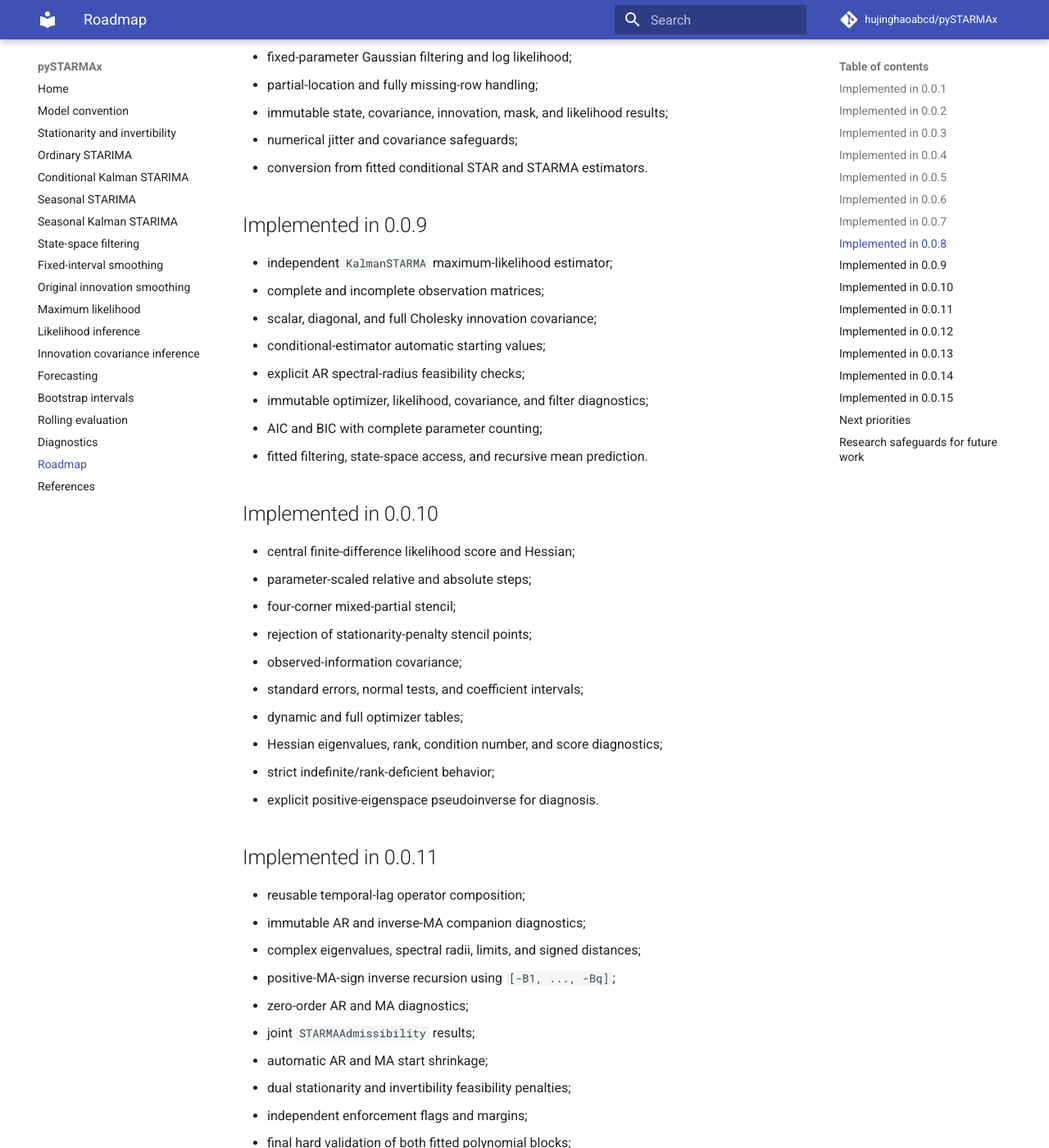
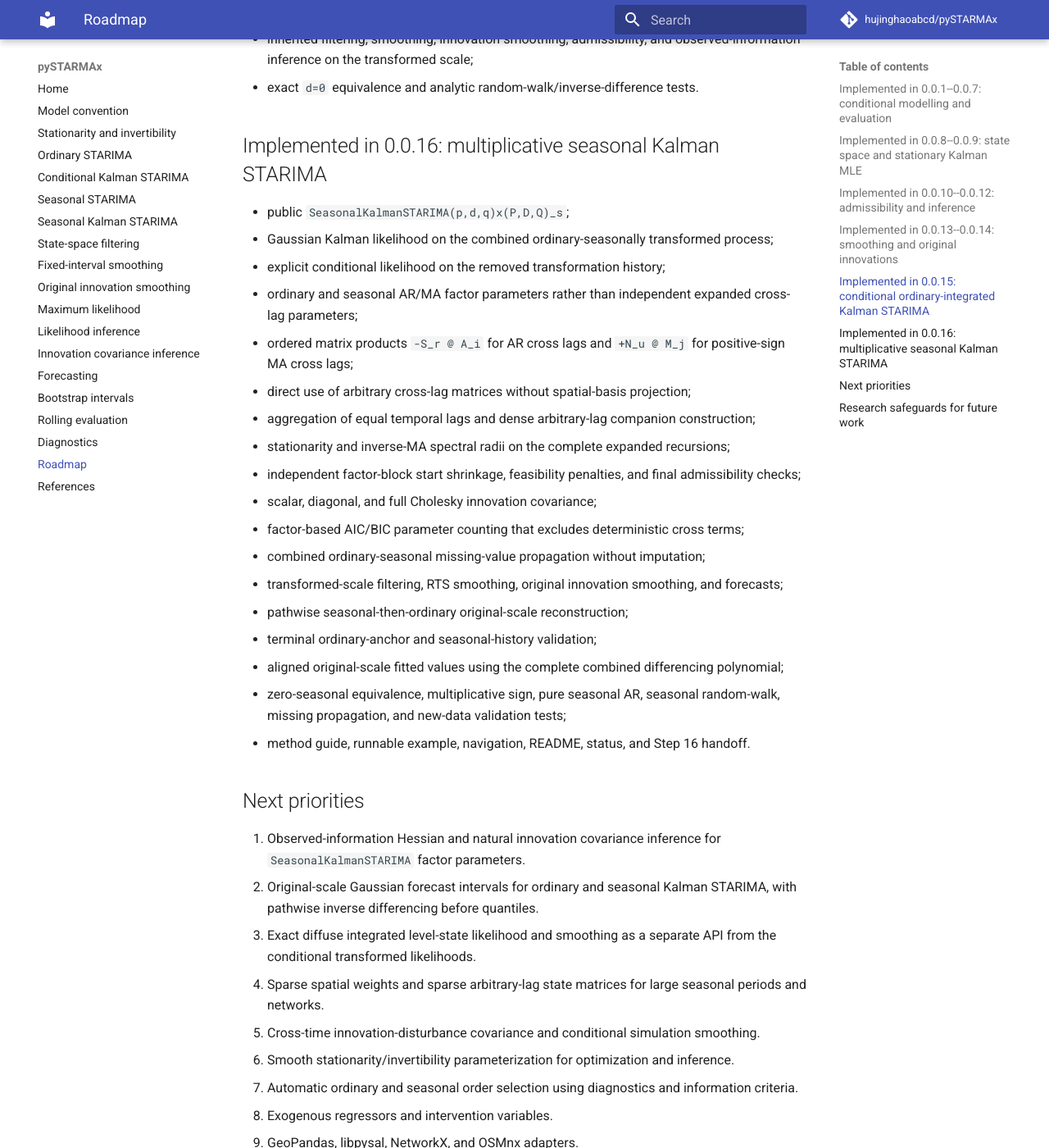
Before and after one commit to hujinghaoabcd/pySTARMAx, an MkDocs documentation site: the page built from docs/roadmap.md, in a window 1280 px wide and 1400 px high, scrolled down 2501 px. Shown: the whole window at 82% size. Built offline with MkDocs 1.6.1 and Material for MkDocs 9.7.7, drawn with Linux system fonts in a browser that asks for light colours; comment, search, counter and statistics services are not loaded; some of the changed text lies outside the part shown.

Commit message:
Record version 0.0.16 seasonal Kalman STARIMA

```diff
--- a/docs/roadmap.md
+++ b/docs/roadmap.md
@@ -1,241 +1,156 @@
 # Roadmap
 
-## Implemented in 0.0.1
+## Implemented in 0.0.1--0.0.7: conditional modelling and evaluation
 
-- immutable spatial-weight collections;
-- higher-order lattice and contiguity construction;
-- STAR ordinary least squares;
-- STARMA iterative conditional least squares;
-- recursive forecasts and deterministic simulation;
-- STACF, regression diagnostic, residual portmanteau test;
-- typed results, tests, documentation, and CI.
+- immutable spatial-weight collections and higher-order constructors;
+- STAR ordinary least squares and STARMA iterative conditional least squares;
+- classical STACF, nested Yule--Walker STPACF, regression analogues, and
+  residual portmanteau tests;
+- arbitrary ordinary and seasonal differencing with reversible terminal states;
+- conditional `STARIMA(p,d,q)` and multiplicative
+  `(p,d,q)x(P,D,Q)_s` estimation;
+- ordered matrix-polynomial expansion without cross-term basis projection;
+- deterministic and stochastic simulation;
+- aligned original-scale fitted values;
+- conditional future-innovation and parameter-refitting bootstrap intervals;
+- expanding and fixed-window rolling-origin interval evaluation;
+- coverage, width, Winkler score, MAE, RMSE, and horizon summaries.
 
-## Implemented in 0.0.2
+## Implemented in 0.0.8--0.0.9: state space and stationary Kalman MLE
 
-- public space-time covariance with explicit past/future weight orientation;
-- corrected classical STACF for non-symmetric spatial weights;
-- classical nested Yule--Walker STPACF as the default;
-- retained regression STPACF analogue behind an explicit method option;
-- exact-rational independent reference fixture and regeneration check;
-- singular-system solver policy and diagnostic validation.
+- explicit stationary STARMA companion state space;
+- preservation of non-symmetric spatial-weight orientation;
+- stationary, known, and approximate diffuse initialization;
+- Gaussian filtering and log likelihood with partial-location and fully missing
+  rows;
+- immutable state, covariance, innovation, mask, and likelihood results;
+- independent `KalmanSTARMA` maximum-likelihood estimator;
+- scalar, diagonal, and full Cholesky innovation covariance;
+- conditional-estimator automatic starts;
+- optimizer, likelihood, covariance, AIC, BIC, filtering, state-space, and
+  recursive mean-prediction diagnostics.
 
-## Implemented in 0.0.3
+## Implemented in 0.0.10--0.0.12: admissibility and inference
 
-- arbitrary-order ordinary differencing;
-- immutable end-of-sample differencing state;
-- recursive original-scale forecast inversion;
-- compositional `STARIMA(p,d,q)` wrapper;
-- explicit stationary-scale forecasts;
-- integrated-process simulation;
-- zero-order compatibility with STARMA.
+- central finite-difference score and observed-information Hessian;
+- parameter-scaled steps and mixed-partial stencil;
+- coefficient covariance, standard errors, normal tests, intervals,
+  correlations, rank, eigenvalues, condition number, and score diagnostics;
+- strict indefinite/rank-deficient behavior and explicit positive-eigenspace
+  diagnostic pseudoinverse;
+- reusable AR and positive-sign inverse-MA companion diagnostics;
+- complex eigenvalues, spectral radii, limits, and signed boundary distances;
+- independent stationarity and invertibility start shrinkage, penalties, and
+  final validation;
+- scalar, diagonal, and analytic full-Cholesky natural covariance
+  delta-method inference;
+- dynamic-coefficient/covariance-element cross covariance and explicit boundary
+  inference policy.
 
-## Implemented in 0.0.4
-
-- reversible seasonal differencing;
-- combined ordinary-seasonal differencing state;
-- factorized `(p,d,q)x(P,D,Q)_s` specification;
-- ordered matrix-polynomial expansion;
-- nonlinear conditional least squares for seasonal factors;
-- stationary and integrated seasonal simulation;
-- zero seasonal-order compatibility.
-
-## Implemented in 0.0.5
-
-- combined differencing-polynomial coefficients;
-- aligned original-scale one-step fitted values;
-- immutable `ForecastInterval` results;
-- conditional innovation simulation for all public model families;
-- pathwise ordinary-seasonal inversion before quantiles;
-- stable simulation from singular fitted innovation covariance.
-
-## Implemented in 0.0.6
-
-- residual direct bootstrap of complete centered innovation vectors;
-- Gaussian parametric bootstrap;
-- same-length conditional pseudo-series;
-- refitting for every accepted replication;
-- parameter-only and combined predictive intervals;
-- recursive integrated-scale reconstruction;
-- linear and multiplicative seasonal bootstrap routes;
-- convergence, retry, and reproducibility controls.
-
-## Implemented in 0.0.7
-
-- Winkler interval scores;
-- immutable aggregate interval metrics;
-- expanding and fixed-window rolling-origin evaluation;
-- conditional and bootstrap interval dispatch;
-- coverage, signed gap, absolute error, width, score, MAE, and RMSE;
-- overall and horizon-specific summaries;
-- deterministic per-origin random states.
-
-## Implemented in 0.0.8
-
-- explicit stationary STARMA state-space representation;
-- companion construction from temporal-by-spatial AR and MA coefficients;
-- preservation of non-symmetric weight orientation;
-- stationary, known, and approximate diffuse initialization;
-- fixed-parameter Gaussian filtering and log likelihood;
-- partial-location and fully missing-row handling;
-- immutable state, covariance, innovation, mask, and likelihood results;
-- numerical jitter and covariance safeguards;
-- conversion from fitted conditional STAR and STARMA estimators.
-
-## Implemented in 0.0.9
-
-- independent `KalmanSTARMA` maximum-likelihood estimator;
-- complete and incomplete observation matrices;
-- scalar, diagonal, and full Cholesky innovation covariance;
-- conditional-estimator automatic starting values;
-- explicit AR spectral-radius feasibility checks;
-- immutable optimizer, likelihood, covariance, and filter diagnostics;
-- AIC and BIC with complete parameter counting;
-- fitted filtering, state-space access, and recursive mean prediction.
-
-## Implemented in 0.0.10
-
-- central finite-difference likelihood score and Hessian;
-- parameter-scaled relative and absolute steps;
-- four-corner mixed-partial stencil;
-- rejection of stationarity-penalty stencil points;
-- observed-information covariance;
-- standard errors, normal tests, and coefficient intervals;
-- dynamic and full optimizer tables;
-- Hessian eigenvalues, rank, condition number, and score diagnostics;
-- strict indefinite/rank-deficient behavior;
-- explicit positive-eigenspace pseudoinverse for diagnosis.
-
-## Implemented in 0.0.11
-
-- reusable temporal-lag operator composition;
-- immutable AR and inverse-MA companion diagnostics;
-- complex eigenvalues, spectral radii, limits, and signed distances;
-- positive-MA-sign inverse recursion using `[-B1, ..., -Bq]`;
-- zero-order AR and MA diagnostics;
-- joint `STARMAAdmissibility` results;
-- automatic AR and MA start shrinkage;
-- dual stationarity and invertibility feasibility penalties;
-- independent enforcement flags and margins;
-- final hard validation of both fitted polynomial blocks;
-- likelihood-Hessian rejection of either enabled penalty region.
-
-## Implemented in 0.0.12
-
-- scalar shared-variance natural inference;
-- diagonal location-variance natural inference;
-- analytic full-Cholesky covariance-element Jacobian;
-- first-order delta covariance `J V J.T`;
-- dynamic-coefficient/covariance-element cross covariance;
-- immutable natural estimates, standard errors, correlations, intervals, and
-  matrix-shaped standard errors;
-- one scalar variance rather than duplicated location entries;
-- explicit boundary-null and unbounded-normal-interval policy;
-- analytic, finite-difference, propagation, fitted-model, validation, and
-  immutability tests.
-
-## Implemented in 0.0.13
+## Implemented in 0.0.13--0.0.14: smoothing and original innovations
 
 - Rauch--Tung--Striebel fixed-interval state smoothing;
 - smoothed state and observation means and covariances;
-- retained smoothing gains;
-- lag-one state cross covariance;
-- state-equation disturbance means and conditional covariances;
-- positive-eigenspace pseudoinverse for rank-deficient predictions;
-- per-transition prediction rank and pseudoinverse diagnostics;
-- fitted `KalmanSTARMA.smooth()` for training or new incomplete data;
-- scalar Gaussian bridge and direct joint-conditioning references;
-- final-state, covariance-reduction, disturbance-recovery, edge, and
-  immutability tests;
-- correction of inherited 0.0.12 location metadata and covariance index typing;
-- covariance and smoothing method guides, runnable example, and Step 12/13
-  handoffs.
+- retained smoothing gains and lag-one state covariance;
+- state-equation disturbance posterior moments;
+- rank-deficient prediction diagnostics and positive-eigenspace inverse policy;
+- exact conditional-Gaussian mapping from `w_t = R eta_t` to original
+  location-level innovations;
+- covariance-weighted map `Q R.T (R Q R.T)+`;
+- posterior innovation means and marginal covariances;
+- retained unresolved selection-nullspace covariance;
+- process rank, pseudoinverse use, and state-support residual diagnostics;
+- fitted filtering/smoothing routes for training or new incomplete data.
 
-## Implemented in 0.0.14
+## Implemented in 0.0.15: conditional ordinary-integrated Kalman STARIMA
 
-- exact conditional-Gaussian transformation from state disturbances
-  `w_t = R eta_t` to original location-level innovations;
-- covariance-weighted map `Q R.T (R Q R.T)+` rather than a naive inverse of
-  the selection matrix;
-- posterior innovation means and marginal covariances;
-- retained unresolved covariance `Var(eta_t | R eta_t)` for non-injective
-  selection maps;
-- stable full-rank solve and positive-eigenspace pseudoinverse policy;
-- process rank and explicit pseudoinverse diagnostics;
-- state-moment support projectors and per-transition mean/covariance support
-  residuals;
-- fitted `KalmanSTARMA.smooth_innovation_disturbances()` for training or new
-  incomplete data;
-- closed-form non-injective, duplicated-selection, scalar AR, and moving-average
-  companion validation cases;
-- immutable result arrays, one-time-point behavior, documentation, example, and
-  Step 14 handoff.
+- public `KalmanSTARIMA(p,d,q)` wrapper around the stationary Gaussian core;
+- ordinary finite differencing before likelihood evaluation;
+- explicit conditional likelihood
+  `L(Delta^d y_(d+1:T) | y_(1:d))`;
+- explicit separation from exact diffuse integrated level-state likelihood;
+- immutable integrated result metadata;
+- distinct transformed-scale and original-scale methods;
+- arbitrary non-negative integration order through `DifferencingState`;
+- pathwise recursive inverse differencing;
+- terminal-anchor validation and refusal of indefensible level forecasts;
+- missing-value propagation through the ordinary finite-difference stencil;
+- inherited filtering, smoothing, innovation smoothing, admissibility, and
+  observed-information inference on the transformed scale;
+- exact `d=0` equivalence and analytic random-walk/inverse-difference tests.
 
-## Implemented in 0.0.15
+## Implemented in 0.0.16: multiplicative seasonal Kalman STARIMA
 
-- public `KalmanSTARIMA(p,d,q)` wrapper around the stationary Gaussian
-  `KalmanSTARMA` core;
-- ordinary finite differencing before likelihood evaluation;
-- explicit conditional likelihood scope
-  `L(Delta^d y_(d+1:T) | y_(1:d))`;
-- explicit statement that the wrapper is not an exact diffuse integrated
-  level-state likelihood;
-- `KalmanSTARIMAResult` metadata for original and transformed sample lengths,
-  missing-cell counts, order, convergence, likelihood, AIC, and BIC;
-- separate `predict_differenced()` and recursively inverse-differenced
-  original-scale `predict()`;
-- arbitrary non-negative integration order through reusable terminal
-  `DifferencingState` anchors;
-- original-scale forecast refusal when terminal level or lower-difference
-  anchors are non-finite;
-- aligned `fitted_differenced()` and `fitted_original()` outputs;
-- missing-value propagation through the finite-difference stencil without
-  imputation;
-- inherited partial-location filtering, RTS smoothing, innovation smoothing,
-  admissibility diagnostics, state-space access, and observed-information
-  inference on the transformed scale;
-- exact `d=0` equivalence with `KalmanSTARMA` under identical starts;
-- random-walk drift, second-order inverse differencing, missing propagation,
-  terminal-anchor, new-data, fitted-alignment, and validation tests;
-- method guide, example, navigation, README, roadmap, status, and Step 15
+- public `SeasonalKalmanSTARIMA(p,d,q)x(P,D,Q)_s`;
+- Gaussian Kalman likelihood on the combined ordinary-seasonally transformed
+  process;
+- explicit conditional likelihood on the removed transformation history;
+- ordinary and seasonal AR/MA factor parameters rather than independent expanded
+  cross-lag parameters;
+- ordered matrix products `-S_r @ A_i` for AR cross lags and
+  `+N_u @ M_j` for positive-sign MA cross lags;
+- direct use of arbitrary cross-lag matrices without spatial-basis projection;
+- aggregation of equal temporal lags and dense arbitrary-lag companion
+  construction;
+- stationarity and inverse-MA spectral radii on the complete expanded
+  recursions;
+- independent factor-block start shrinkage, feasibility penalties, and final
+  admissibility checks;
+- scalar, diagonal, and full Cholesky innovation covariance;
+- factor-based AIC/BIC parameter counting that excludes deterministic cross
+  terms;
+- combined ordinary-seasonal missing-value propagation without imputation;
+- transformed-scale filtering, RTS smoothing, original innovation smoothing,
+  and forecasts;
+- pathwise seasonal-then-ordinary original-scale reconstruction;
+- terminal ordinary-anchor and seasonal-history validation;
+- aligned original-scale fitted values using the complete combined differencing
+  polynomial;
+- zero-seasonal equivalence, multiplicative sign, pure seasonal AR, seasonal
+  random-walk, missing propagation, and new-data validation tests;
+- method guide, runnable example, navigation, README, status, and Step 16
   handoff.
 
 ## Next priorities
 
-1. Multiplicative seasonal Kalman STARIMA with ordinary and seasonal
-   differencing, constrained factor expansion, filtering, smoothing, and
-   original-scale reconstruction.
-2. Exact diffuse integrated level-state likelihood and smoothing, clearly
-   separated from the conditional differenced likelihood.
-3. Original-scale conditional Gaussian forecast intervals for
-   `KalmanSTARIMA`, including pathwise inverse differencing.
-4. Cross-time innovation-disturbance covariance and a conditional simulation
-   smoother.
-5. Smooth stationarity/invertibility parameterization for optimization and
+1. Observed-information Hessian and natural innovation covariance inference for
+   `SeasonalKalmanSTARIMA` factor parameters.
+2. Original-scale Gaussian forecast intervals for ordinary and seasonal Kalman
+   STARIMA, with pathwise inverse differencing before quantiles.
+3. Exact diffuse integrated level-state likelihood and smoothing as a separate
+   API from the conditional transformed likelihoods.
+4. Sparse spatial weights and sparse arbitrary-lag state matrices for large
+   seasonal periods and networks.
+5. Cross-time innovation-disturbance covariance and conditional simulation
+   smoothing.
+6. Smooth stationarity/invertibility parameterization for optimization and
    inference.
-6. Sparse spatial weights and sparse state matrices for large networks.
-7. Automatic order selection using STACF, STPACF, and information criteria.
+7. Automatic ordinary and seasonal order selection using diagnostics and
+   information criteria.
 8. Exogenous regressors and intervention variables.
 9. GeoPandas, libpysal, NetworkX, and OSMnx adapters.
 10. Cross-language estimator fixtures and the first PyPI pre-release.
 11. Optional parallel bootstrap and rolling-origin execution.
-12. Advanced bootstrap, profile-likelihood, sandwich, conformal, generalized,
-    location-varying, and time-varying extensions.
+12. Profile likelihood, sandwich, conformal, generalized, location-varying, and
+    time-varying extensions.
 
 ## Research safeguards for future work
 
-- Distinguish a conditional differenced likelihood from an exact diffuse
-  integrated likelihood.
+- Distinguish conditional transformed likelihoods from exact diffuse integrated
+  likelihoods.
+- Count optimized multiplicative factor parameters, not deterministic expanded
+  cross-lag matrices.
+- Preserve ordered matrix products and never project cross terms back onto a
+  spatial-weight basis without an explicit approximation model.
 - Keep transformed-scale filtering, smoothing, inference, and innovation
   results explicitly labelled.
-- Never construct original-scale forecasts without finite terminal
-  differencing anchors.
-- Let missing observations propagate through the finite-difference stencil;
-  do not silently impute levels before likelihood evaluation.
+- Never reconstruct original-scale forecasts without finite ordinary anchors
+  and seasonal histories.
+- Let missing observations propagate through the complete differencing stencil;
+  do not impute levels before likelihood evaluation.
+- Preserve the package positive MA sign in inverse-recursion diagnostics.
 - Distinguish state-equation disturbances from original location innovations.
-- Preserve `Var(eta_t | R eta_t)` when the selection map is non-injective.
-- Do not replace covariance-weighted innovation conditioning with a naive
-  pseudoinverse of the selection matrix.
-- Do not treat feasibility penalties as a smooth parameterization.
+- Preserve `Var(eta_t | R eta_t)` for non-injective selection maps.
+- Do not treat feasibility penalties as smooth parameterizations.
 - Do not report singular observed-information inverses without explicit status.
-- Do not silently clip variance interval endpoints.
 - Preserve non-symmetric spatial-matrix orientation in every extension.
```
